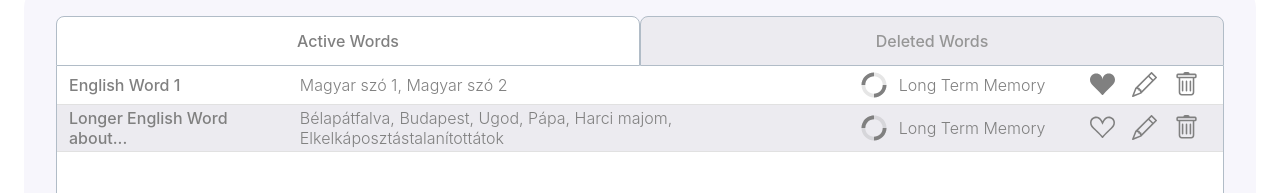
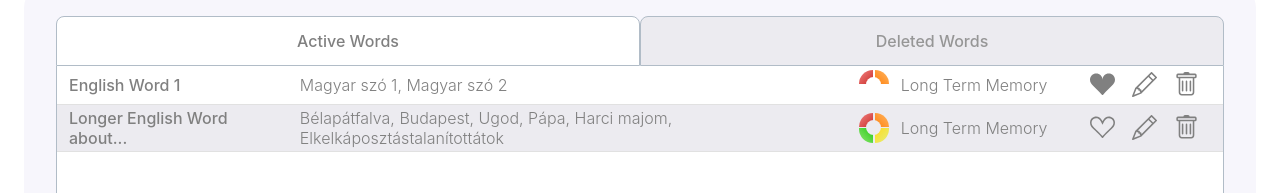
Before and after one commit to Crepkey/pmv_frond_end, a React (Create React App) app: page / in a window 1280 px wide. Shown: the part 134-327 px from the top of the page. Built offline with nearby package versions, Linux system fonts and the light colour scheme.

Commit message:
SpinnerBar handles padding & margin (refactored)

```diff
--- a/src/components/MainLogo.tsx
+++ b/src/components/MainLogo.tsx
@@ -18,6 +18,11 @@ const RedArea = styled.div`
 	border-radius: 50% 0 0 0;
 	margin-right: 3%;
 	margin-bottom: 3%;
+	:hover {
+		-ms-transform: rotate(360deg); /* IE 9 */
+		-webkit-transform: rotate(360deg); /* Chrome, Safari, Opera */
+		transform: rotate(360deg);
+	}
 `;
 
 const OrangeArea = styled.div`
@@ -61,7 +66,7 @@ interface SpinnerBarProps {
 	backgroundColor?: string; // A color code in HEX or RGB(a)
 }
 
-export default function SpinnerBar({ size = 50, backgroundColor = "rgba(255, 255, 255, 1)" }: SpinnerBarProps) {
+export default function MainLogo({ size = 50, backgroundColor = "rgba(255, 255, 255, 1)" }: SpinnerBarProps) {
 	return (
 		<MainContainer size={size}>
 			<RedArea />
@@ -72,3 +77,5 @@ export default function SpinnerBar({ size = 50, backgroundColor = "rgba(255, 255
 		</MainContainer>
 	);
 }
+
+/* TODO: It's worth to copy the custom style handling of SpinnerBar */
--- a/src/components/MyWords.tsx
+++ b/src/components/MyWords.tsx
@@ -17,6 +17,7 @@ import {
 /* Styles */
 import { colors } from "./colors";
 import styled from "styled-components";
+import SpinnerBar from "./SpinnerBar";
 
 const MainContainer = styled.div`
 	display: flex;
@@ -252,7 +253,7 @@ export default function MyWords() {
 							<EnglishWord>English Word 1</EnglishWord>
 							<HungarianWords>Magyar szó 1, Magyar szó 2</HungarianWords>
 							<MemoryLevel>
-								<CgSpinnerTwo size={30} style={{ marginRight: "10px" }} />
+								<SpinnerBar size={30} status={34} style={{ margin: "0 12px 0 0" }} />
 								<MemoryState>Long Term Memory</MemoryState>
 							</MemoryLevel>
 							<WordHandler>
@@ -265,7 +266,7 @@ export default function MyWords() {
 							<EnglishWord>Longer English Word about...</EnglishWord>
 							<HungarianWords>Bélapátfalva, Budapest, Ugod, Pápa, Harci majom, Elkelkáposztástalanítottátok</HungarianWords>
 							<MemoryLevel>
-								<CgSpinnerTwo size={30} style={{ marginRight: "10px" }} />
+								<SpinnerBar size={30} status={96} style={{ margin: "0 12px 0 0", background: `${colors.rowBackgroundDark}` }} />
 								<MemoryState>Long Term Memory</MemoryState>
 							</MemoryLevel>
 							<WordHandler>
--- a/src/components/SpinnerBar.tsx
+++ b/src/components/SpinnerBar.tsx
@@ -1,80 +1,88 @@
-import React from "react";
+/* Util */
+import get from "lodash/get";
 
 /* Styles */
 import styled from "styled-components";
 
-const MainContainer = styled.div<SpinnerBarStyleSize>`
+const MainContainer = styled.div<SpinnerBarStyle>`
 	display: flex;
-	width: ${({ size }) => size + "px"};
-	height: ${({ size }) => size + "px"};
+	width: ${({ size }) => size};
+	height: ${({ size }) => size};
+	min-width: ${({ size }) => size};
+	min-height: ${({ size }) => size};
+	margin: ${({ margin }) => margin};
+	padding: ${({ padding }) => padding};
 	flex-wrap: wrap;
-	border: 1px solid yellow;
 `;
 
-const RedArea = styled.div<SpinnerBarStyleState>`
+const RedArea = styled.div<SpinnerBarState>`
 	width: 47%;
 	height: 47%;
-	background-image: ${({ actualState }) => actualState.red};
+	background-image: ${({ red }) => red};
 	border-radius: 100% 0 0 0;
 	margin-right: 3%;
 	margin-bottom: 3%;
 `;
 
-const OrangeArea = styled.div<SpinnerBarStyleState>`
+const OrangeArea = styled.div<SpinnerBarState>`
 	width: 47%;
 	height: 47%;
-	background-image: ${({ actualState }) => actualState.orange};
+	background-image: ${({ orange }) => orange};
 	border-radius: 0 100% 0 0;
 	margin-left: 3%;
 	margin-bottom: 3%;
 `;
 
-const YellowArea = styled.div<SpinnerBarStyleState>`
+const YellowArea = styled.div<SpinnerBarState>`
 	width: 47%;
 	height: 47%;
-	background-image: ${({ actualState }) => actualState.yellow};
+	background-image: ${({ yellow }) => yellow};
 	border-radius: 0 0 100% 0;
 	margin-left: 3%;
 	margin-top: 3%;
 `;
 
-const GreenArea = styled.div<SpinnerBarStyleState>`
+const GreenArea = styled.div<SpinnerBarState>`
 	width: 47%;
 	height: 47%;
-	background-image: ${({ actualState }) => actualState.green};
+	background-image: ${({ green }) => green};
 	border-radius: 0 0 0 100%;
 	margin-right: 3%;
 	margin-top: 3%;
 `;
 
-const InnerCircle = styled.div<SpinnerBarStyleBackground>`
+const InnerCircle = styled.div<SpinnerBarStyle>`
 	width: 50%;
 	height: 50%;
 	position: relative;
 	bottom: 75%;
 	left: 25%;
 	border-radius: 100%;
-	background: white;
+	background: ${({ background }) => background};
 `;
 
-interface SpinnerBarStyleSize {
-	size: number;
-}
-interface SpinnerBarStyleState {
-	actualState: { [key: string]: string }; // red, orange, yellow, green properties and their numbers
+interface SpinnerBarStyle {
+	size?: string;
+	padding?: string; // String is only acceptable in the following format: '0 12px 0 20%'
+	margin?: string; // String is only acceptable in the following format: '0 12px 0 20%'
+	background?: string; // A color code in HEX or RGB(a)
 }
 
-interface SpinnerBarStyleBackground {
-	background: string;
+interface SpinnerBarState {
+	red: string; //RGBa only
+	orange: string; //RGBa only
+	yellow: string; //RGBa only
+	green: string; //RGBa only
 }
+
 interface SpinnerBarProps {
 	status: number; // This number can be between 0 and 100
 	size?: number;
-	backgroundColor?: string; // A color code in HEX or RGB(a)
+	style?: SpinnerBarStyle;
 }
 
-export default function SpinnerBar({ status, size = 50, backgroundColor = "rgba(255, 255, 255, 1)" }: SpinnerBarProps) {
-	const actualState: { [key: string]: string } = (function () {
+export default function SpinnerBar({ status, size, style }: SpinnerBarProps) {
+	const actualState: SpinnerBarState = (function () {
 		const result = {
 			red: "rgba(0, 0, 0, 0)",
 			orange: "rgba(0, 0, 0, 0)",
@@ -98,13 +106,20 @@ export default function SpinnerBar({ status, size = 50, backgroundColor = "rgba(
 		return result;
 	})();
 
+	style = {
+		size: (size ? size : 50) + "px",
+		padding: get(style, "padding", "0"),
+		margin: get(style, "margin", "0"),
+		background: get(style, "background", "rgba(255, 255, 255, 1)"),
+	};
+
 	return (
-		<MainContainer size={size}>
-			<RedArea actualState={actualState} />
-			<OrangeArea actualState={actualState} />
-			<GreenArea actualState={actualState} />
-			<YellowArea actualState={actualState} />
-			<InnerCircle background={backgroundColor} />
+		<MainContainer {...style}>
+			<RedArea {...actualState} />
+			<OrangeArea {...actualState} />
+			<GreenArea {...actualState} />
+			<YellowArea {...actualState} />
+			<InnerCircle {...style} />
 		</MainContainer>
 	);
 }
```
